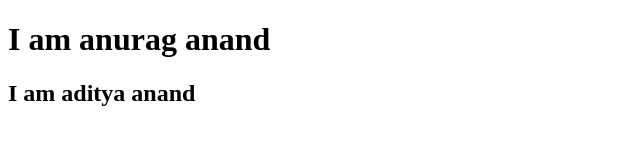
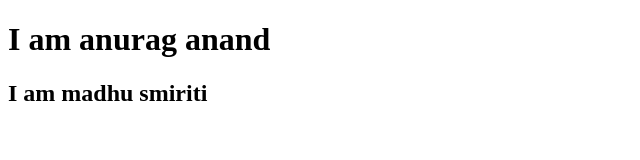
Before and after one commit to Recalcitrant-anurag/practo, a plain HTML site: page index.html in a window 1280 px wide. Shown: the full height of the page, 0-640 px from the left. Drawn offline with Linux system fonts and the light colour scheme.

Commit message:
madhu smiriti change

```diff
--- a/index.html
+++ b/index.html
@@ -7,7 +7,7 @@
 </head>
 <body>
     <h1>I am anurag anand</h1>
-    <h2>I am aditya anand</h2>
+    <h2>I am madhu smiriti</h2>
 
 </body>
 </html>
```
